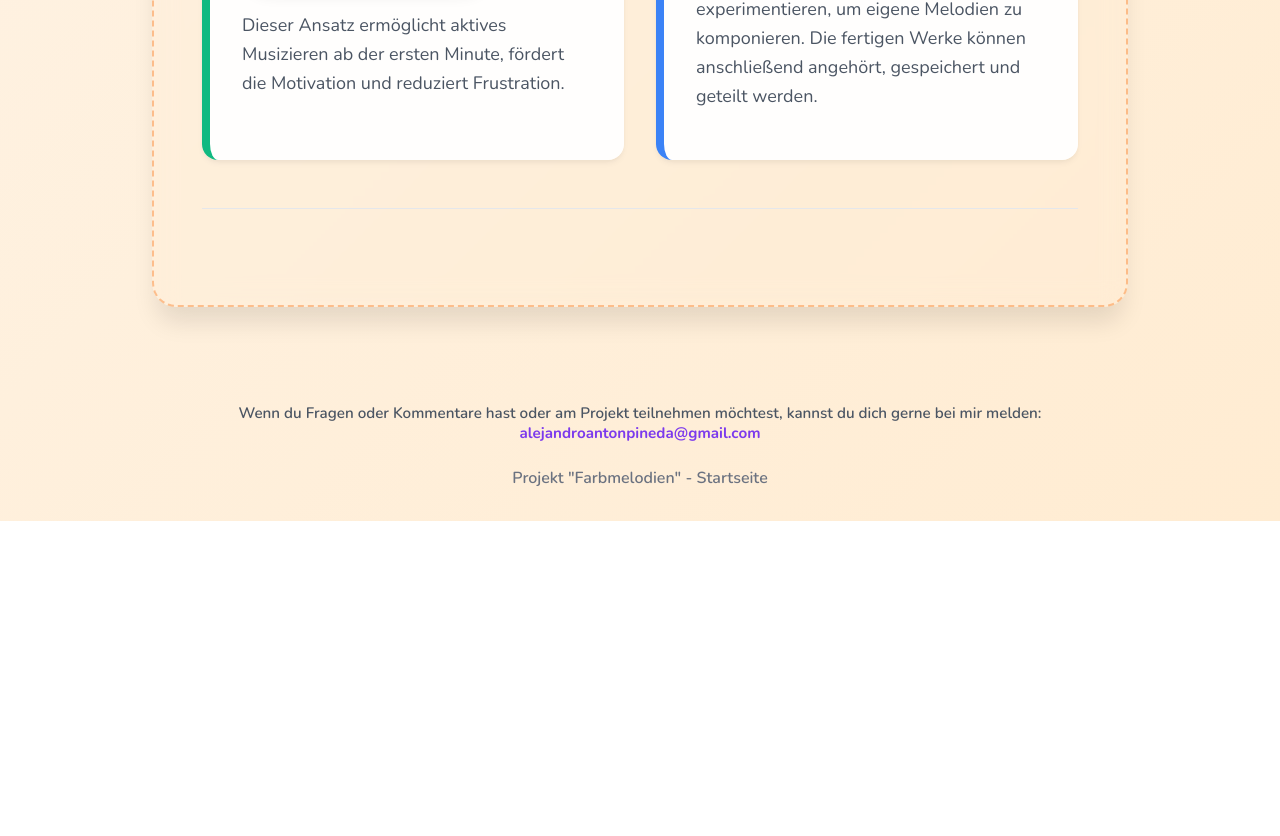
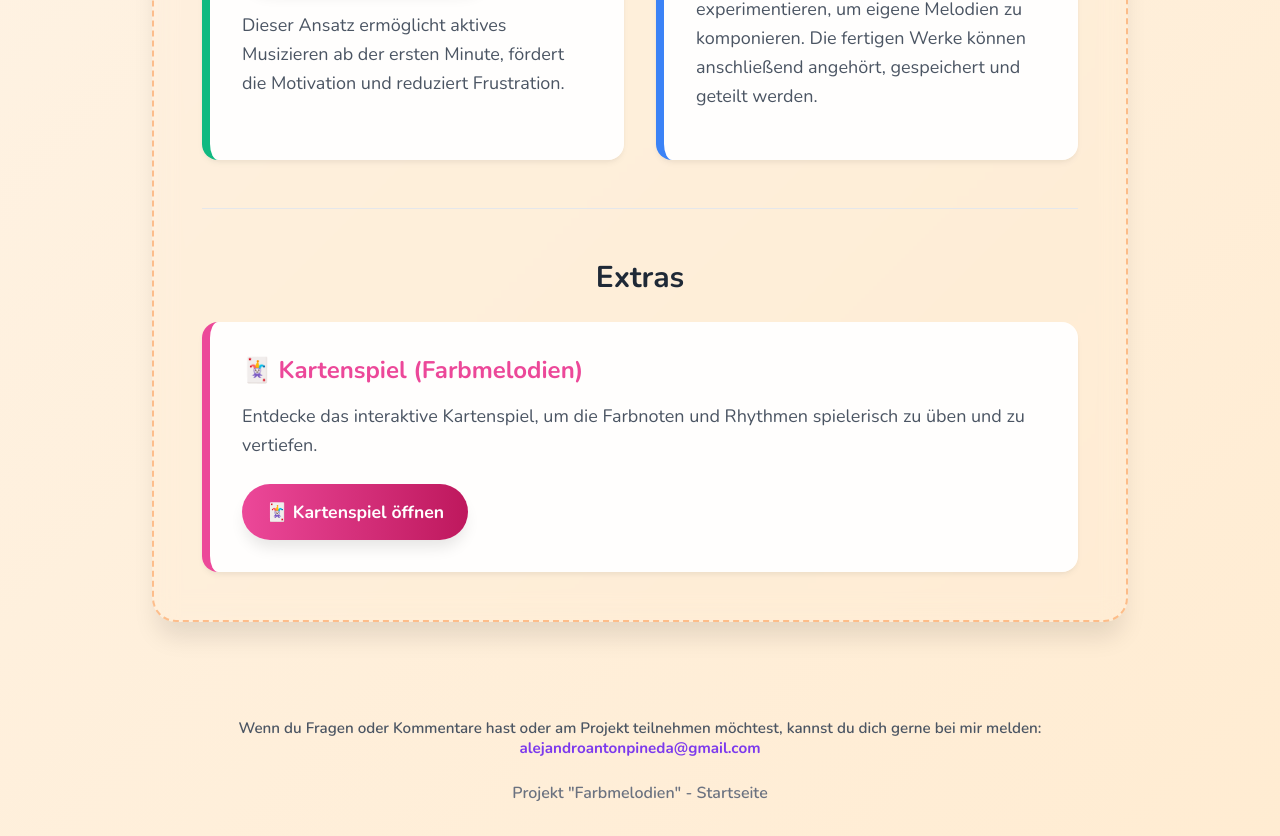
Before and after one commit to AlejandroAntonPineda/Farbenmelodien_complete, a plain HTML site: page index.html in a window 1280 px wide. Shown: the part 3387-4223 px from the top of the page. Before the commit the page ends 3908 px from the top, so only its background shows below. Drawn offline with nearby package versions, Linux system fonts and the light colour scheme.

Commit message:
Add Extras section with interactive card game

```diff
--- a/index.html
+++ b/index.html
@@ -714,6 +714,21 @@
 
             <hr style="border: 0; border-top: 1px solid #e5e7eb; margin: 3rem 0;">
 
+            <!-- Sección Extras -->
+            <div>
+                <h2 class="section-title text-center" style="margin-bottom: 1.5rem;">Extras</h2>
+
+                <div class="step-card" style="border-left-color: #ec4899;">
+                    <h3 style="font-size: 1.5rem; color: #ec4899; margin-bottom: 1rem;">🃏 Kartenspiel (Farbmelodien)</h3>
+                    <p class="text-body">
+                        Entdecke das interaktive Kartenspiel, um die Farbnoten und Rhythmen spielerisch zu üben und zu vertiefen.
+                    </p>
+                    <div style="margin-top: 1.5rem;">
+                        <a href="baraja/baraja.html" class="btn-cta btn-pink">🃏 Kartenspiel öffnen</a>
+                    </div>
+                </div>
+            </div>
+
         </section>
 
     </main>
```
